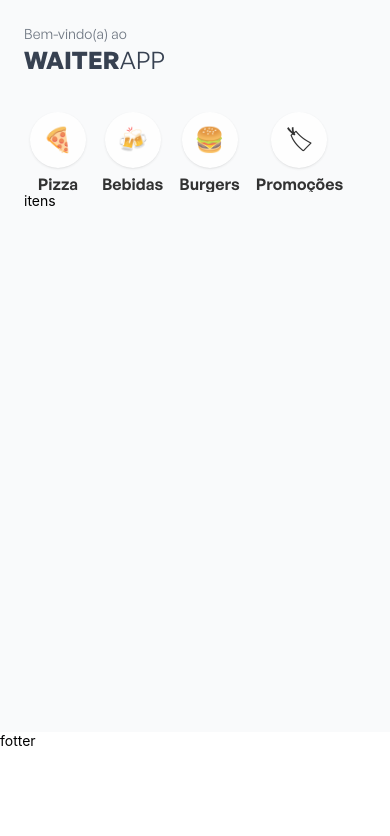
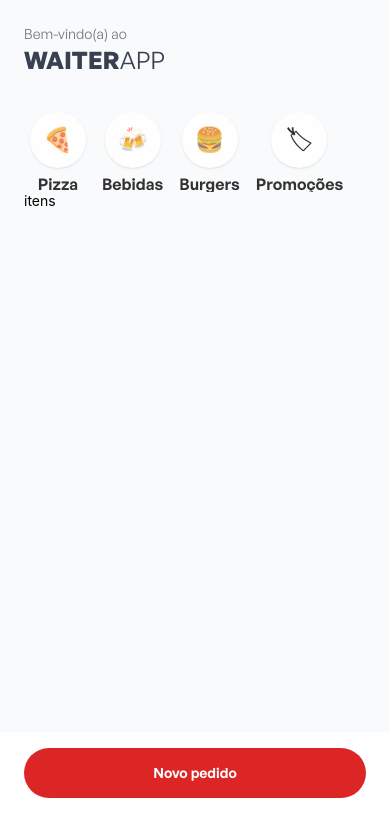
Before and after one commit to EmanuelBacalhau/waiterapp.app, a React Native app: screen / in a window 390 px wide. Shown: the top 836 px of the page. Built offline with nearby package versions, Linux system fonts and the light colour scheme.

Commit message:
feat: add button components

```diff
--- /dev/null
+++ b/src/components/button/index.tsx
@@ -0,0 +1,22 @@
+import { Text, TouchableOpacity } from 'react-native';
+
+type Props = {
+  children: string;
+  onPress: () => void;
+  disabled?: boolean;
+};
+
+export const Button = ({ children, onPress, disabled }: Props) => {
+  return (
+    <TouchableOpacity
+      activeOpacity={0.7}
+      className={`px-6 py-4 rounded-full ${disabled ? 'bg-gray-300' : 'bg-red-600'}`}
+      onPress={onPress}
+      disabled={disabled}
+    >
+      <Text className="font-general-semibold text-white text-center">
+        {children}
+      </Text>
+    </TouchableOpacity>
+  );
+};
--- a/src/main/index.tsx
+++ b/src/main/index.tsx
@@ -1,5 +1,6 @@
 import { FlatList, SafeAreaView, StatusBar, Text, View } from 'react-native';
 import { Platform } from 'react-native';
+import { Button } from '../components/button';
 import { Categories } from '../components/categories';
 import { Header } from '../components/header';
 
@@ -25,8 +26,10 @@ export const Main = () => {
           </View>
         </View>
 
-        <View className="min-h-28 bg-white">
-          <Text>fotter</Text>
+        <View className="min-h-28 bg-white py-4 px-6">
+          <SafeAreaView>
+            <Button onPress={() => {}}>Novo pedido</Button>
+          </SafeAreaView>
         </View>
       </SafeAreaView>
     </>
```
